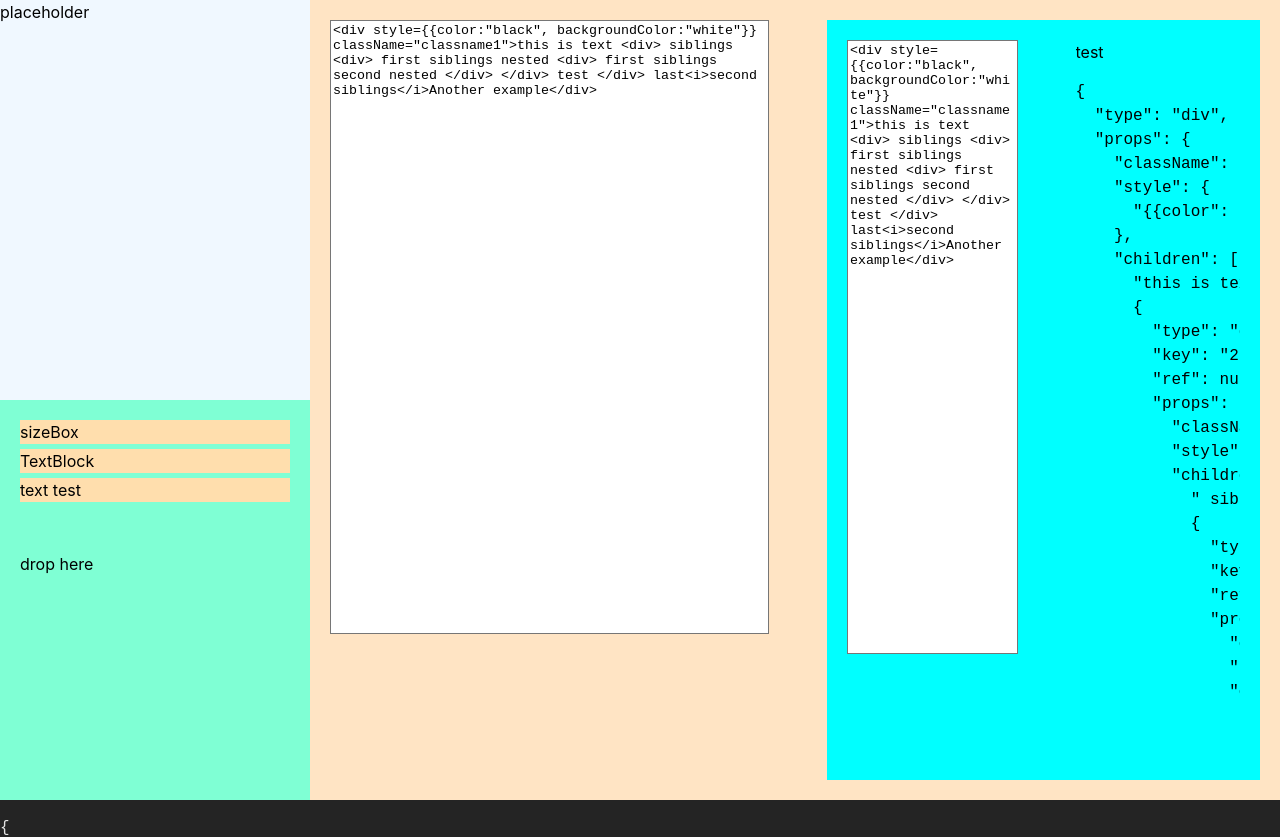
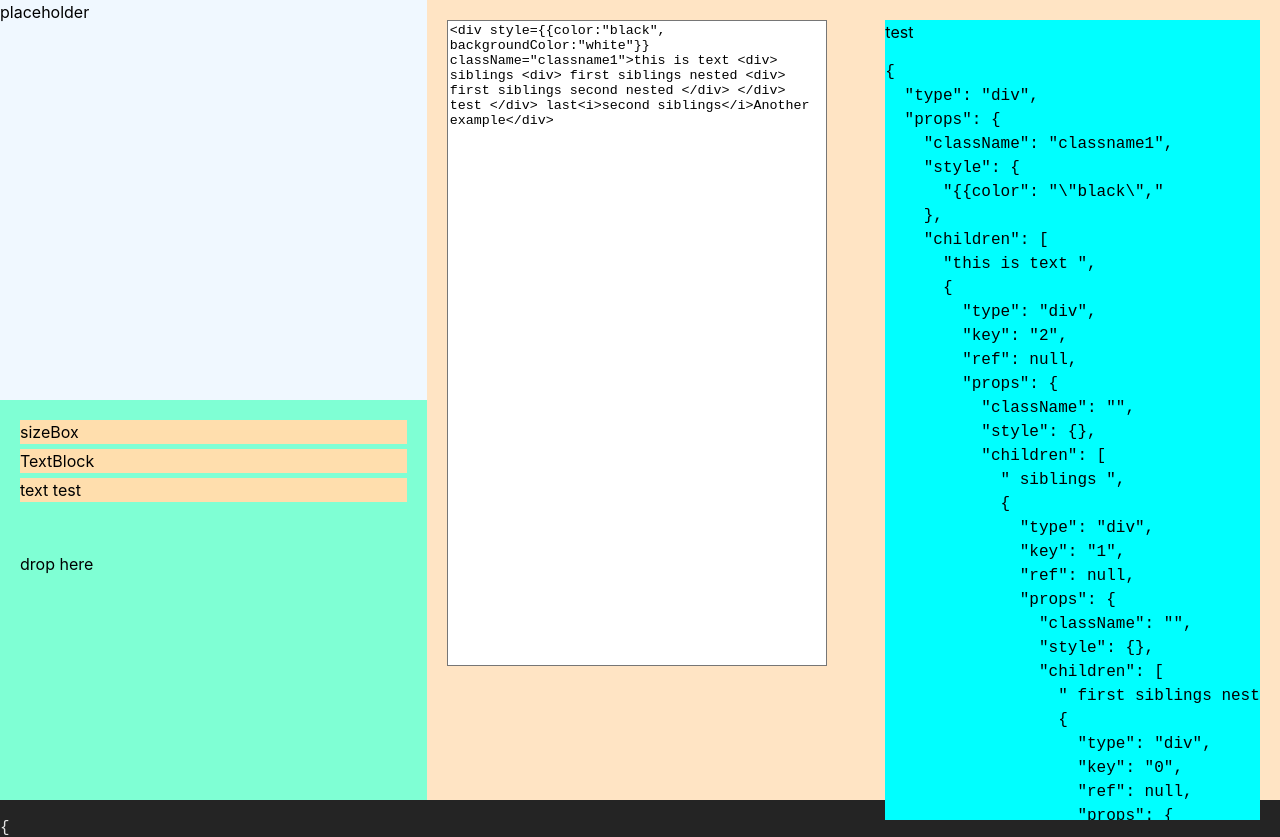
Before and after one commit to Kndgy/jsx-to-unreal-umg, a React (Vite) app: page / in a window 1280 px wide. Shown: the top 837 px of the page. Built offline with nearby package versions, Linux system fonts and the light colour scheme.

Commit message:
clean stylings

```diff
--- a/src/modules/editor.module.css
+++ b/src/modules/editor.module.css
@@ -8,7 +8,7 @@
 }
 
 .sideBar{
-    width: 25%;
+    width: 50%;
     background-color:navajowhite;
     display: flex;
     flex-direction: column;
@@ -25,37 +25,24 @@
     height: 100%;
 }
 
+/* widgets viwer */
+
+.widgets{
+    background-color: bisque;
+    width: 100%;
+}
+
+/* properties */
+
+.properties{
+    width: 50%;
+    background-color: aquamarine;
+}
+
 /* right tab */
 
 .content{
-    width: 75%;
-    background-color: bisque;
-    display: flex;
-    flex-direction: row;
-    justify-content: space-between;
-    gap: 4rem;
-    padding: 20px;
-    position: relative;
-}
-
-.inputContainer{
-    height: 100%;
     width: 100%;
     height: 100%;
-
+    background-color: bisque;
 }
-
-.input{
-    background-color: white;
-    color: black;
-    height: 80%;
-    width: 100%;
-    resize:none
-}
-
-.result{
-    width: 100%;
-    height: 100%;
-    overflow-y: scroll;
-    background-color: aqua;
-}
--- a/src/modules/editor.tsx
+++ b/src/modules/editor.tsx
@@ -1,24 +1,10 @@
 import React, {useState } from 'react'
 import styles from './editor.module.css'
-import { convertNodeToJSON } from '../parser/convertNodeToJSON'
 import { ComponentProps, ComponentsBar } from './componentsBar/componentsBar'
-import { ParseStringtoNode } from '../parser/ParseStringtoNode'
 import { AstViewer } from './astViewer'
 
 
 export const Editor = () => {
-
-    const [text, setText] = useState({
-        text:`<div style={{color:"black", backgroundColor:"white"}} className="classname1">this is text <div> siblings <div> first siblings nested <div> first siblings second nested </div> </div> test </div> last<i>second siblings</i>Another example</div>`,
-    })
-
-    const handleText = (event:any) => {
-        setText({text:event.target.value});
-        console.log(event.target.value)
-    }
-
-
-    const reactElements = ParseStringtoNode(text.text);
     // console.log(reactElements)
 
     const handleDrop = (componentData: ComponentProps) => {
@@ -37,19 +23,14 @@ export const Editor = () => {
                    </div>
             </div>
             <div className={styles.content}>
-                {/* {reactElements} */}
-                <div className={styles.inputContainer}>
-                    <textarea
-                        className={styles.input}
-                        id='text'
-                        value={text.text}
-                        onChange={handleText}
-                    />
-                </div>
-                <div className={styles.result}>
-                  <AstViewer text={text.text}/>
-                </div>
+                <AstViewer/>
             </div>
+            {/* <div className={styles.widgets}>
+              middle
+            </div>
+            <div className={styles.properties}>
+              properties
+            </div> */}
         </div>
     )
 }
```
